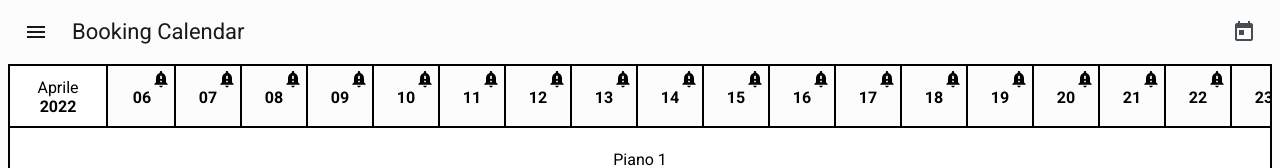
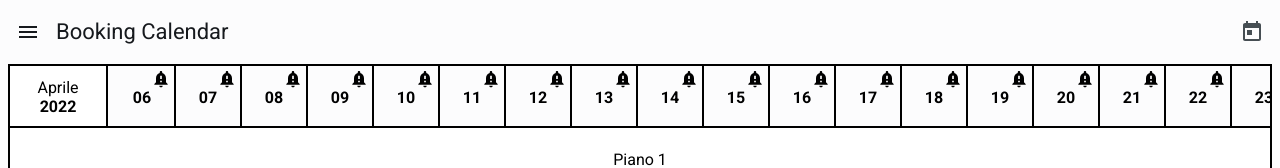
Before and after one commit to dropik/booking-calendar-app, a React app: page / in a window 1280 px wide. Shown: the top 168 px of the page. Built offline with nearby package versions, Linux system fonts and the light colour scheme.

Commit message:
Adjusted app bar items spacing

```diff
--- a/src/components/Header.tsx
+++ b/src/components/Header.tsx
@@ -27,7 +27,7 @@ export default function Header(): JSX.Element {
             duration: theme.transitions.duration.leavingScreen,
           }),
           ...(open && {
-            left: "-3rem",
+            left: "-2.5rem",
             transition: theme.transitions.create(["left"], {
               easing: theme.transitions.easing.easeOut,
               duration: theme.transitions.duration.enteringScreen,
--- a/src/components/header/DrawerButton.tsx
+++ b/src/components/header/DrawerButton.tsx
@@ -1,4 +1,5 @@
 import React from "react";
+import { useTheme } from "@mui/material/styles";
 import MenuIcon from "@mui/icons-material/Menu";
 
 import { useAppDispatch } from "../../redux/hooks";
@@ -8,6 +9,7 @@ import M3TextButton from "../m3/M3TextButton";
 
 export default function DrawerButton(): JSX.Element {
   const dispatch = useAppDispatch();
+  const theme = useTheme();
 
   function openDrawer() {
     dispatch(DrawerSlice.open());
@@ -17,7 +19,10 @@ export default function DrawerButton(): JSX.Element {
     <M3TextButton
       onClick={openDrawer}
       iconOnly
-      sx={{ color: (theme) => theme.palette.onSurface.main, mr: "1rem" }}
+      sx={{
+        color: theme.palette.onSurface.main,
+        mr: "0.5rem"
+      }}
     >
       <MenuIcon />
     </M3TextButton>
--- a/src/components/m3/M3AppBar.tsx
+++ b/src/components/m3/M3AppBar.tsx
@@ -10,8 +10,8 @@ const CustomizedAppBar = styled(AppBar)<AppBarProps>(({ theme }) => ({
   alignItems: "center",
   justifyContent: "space-between",
   height: "4rem",
-  paddingLeft: "1rem",
-  paddingRight: "1rem"
+  paddingLeft: "0.5rem",
+  paddingRight: "0.5rem"
 }));
 
 export default function M3AppBar({ ...props}: AppBarProps): JSX.Element {
```
